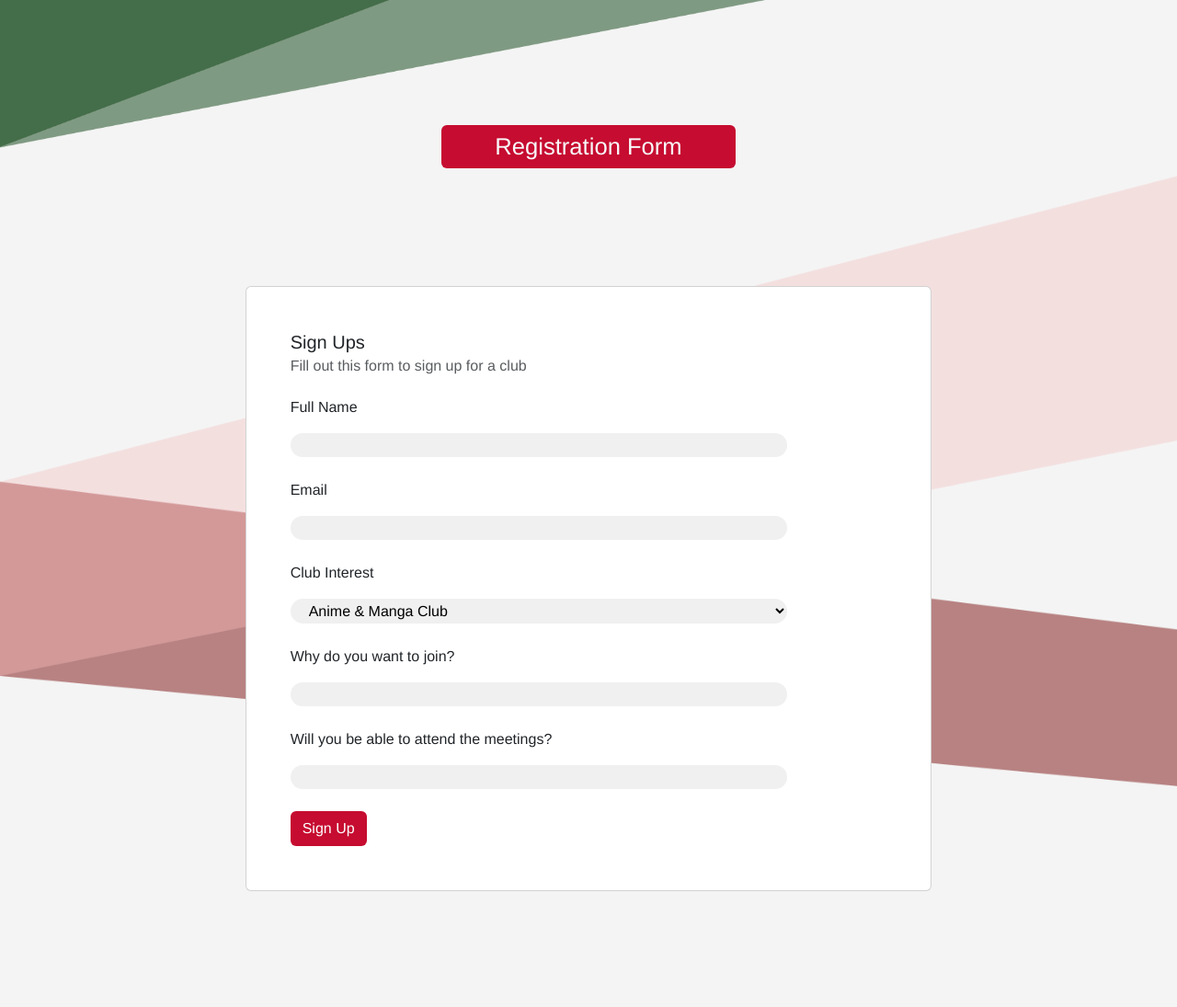
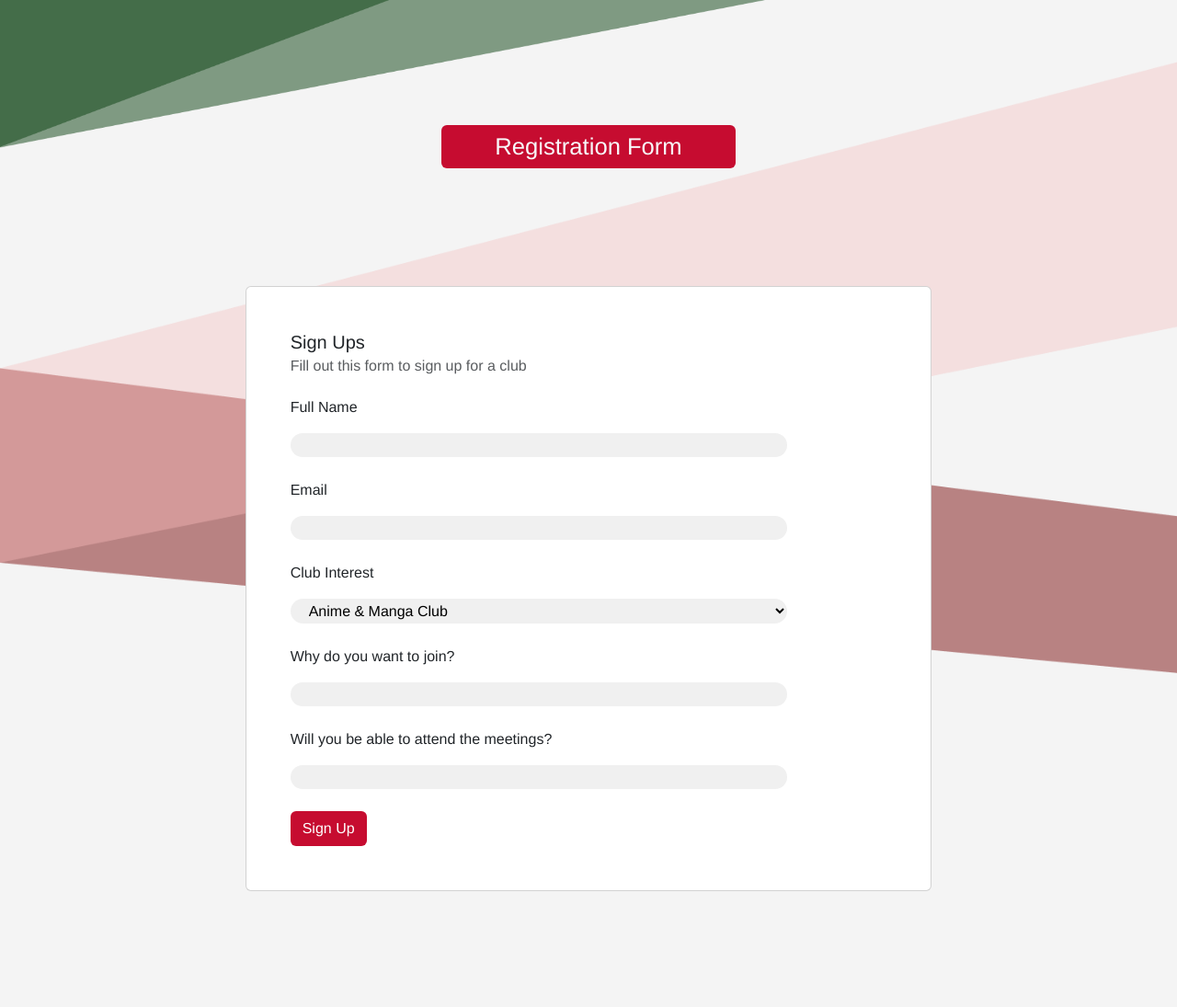
Before and after one commit to Marcus-Hilder/13_dtp_AS91903_AS91907, a Flask app: page /sign_ups in a window 1280 px wide. Shown: the part 139-1234 px from the top of the page at 92% size. Run offline with Flask 3, Linux system fonts and the light colour scheme; data comes from the database, SQL or seed files in the repository.

Commit message:
Fixed red vector scaling on sign ups and enquiries page

```diff
--- a/static/style.css
+++ b/static/style.css
@@ -227,10 +227,12 @@ header img {
     transform: translateX(53.85%) translateY(0);
 }
 
-.sign_ups_redvector {
+.vector-container-1 {
+    position: absolute;
+    display: flex;
+    justify-content: center;
+    align-items: center;
     z-index: -1;
-    position: absolute;
-    transform-origin: center;
 }
 
 .scroll-container {
--- a/templates/enquiries.html
+++ b/templates/enquiries.html
@@ -1,13 +1,15 @@
 {% extends 'base.html' %}
 
 {% block content %}
+
+<div class="vector-container-1 h-100 w-100">
+    <img class="w-100" src="/static/RedVector1.png" alt="Red Vector">
+</div>
 
 <div class="py-2">
     <h1 class="col-6 col-md-3 mx-auto py-2 mt-8 text-center text-light rounded custom-page-header">
         Enquiries
     </h1>
-
-    <img class="sign_ups_redvector w-100" src="/static/RedVector1.png" alt="Red Vector">
 
     <div class="card col-7 mx-auto mt-8 mb-8">
         <div class="card-body p-5">
--- a/templates/sign_ups.html
+++ b/templates/sign_ups.html
@@ -1,13 +1,15 @@
 {% extends 'base.html' %}
 
 {% block content %}
+
+<div class="vector-container-1 h-100 w-100">
+    <img class="w-100" src="/static/RedVector1.png" alt="Red Vector">
+</div>
 
 <div class="py-2">
     <h1 class="col-6 col-md-3 mx-auto py-2 mt-8 text-center text-light rounded custom-page-header">
         Registration Form
     </h1>
-
-    <img class="sign_ups_redvector w-100" src="/static/RedVector1.png" alt="Red Vector">
 
     <div class="card col-7 mx-auto mt-8 mb-8">
         <div class="card-body p-5">
```
